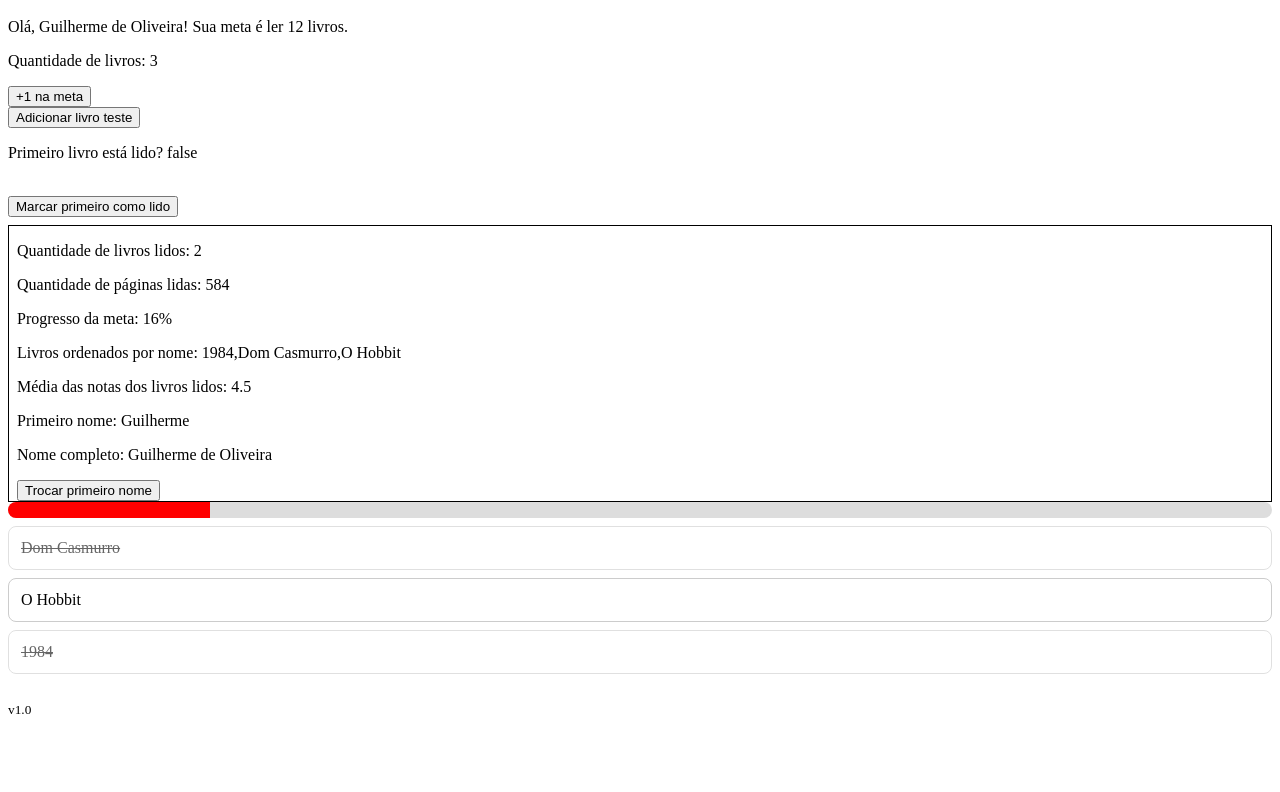
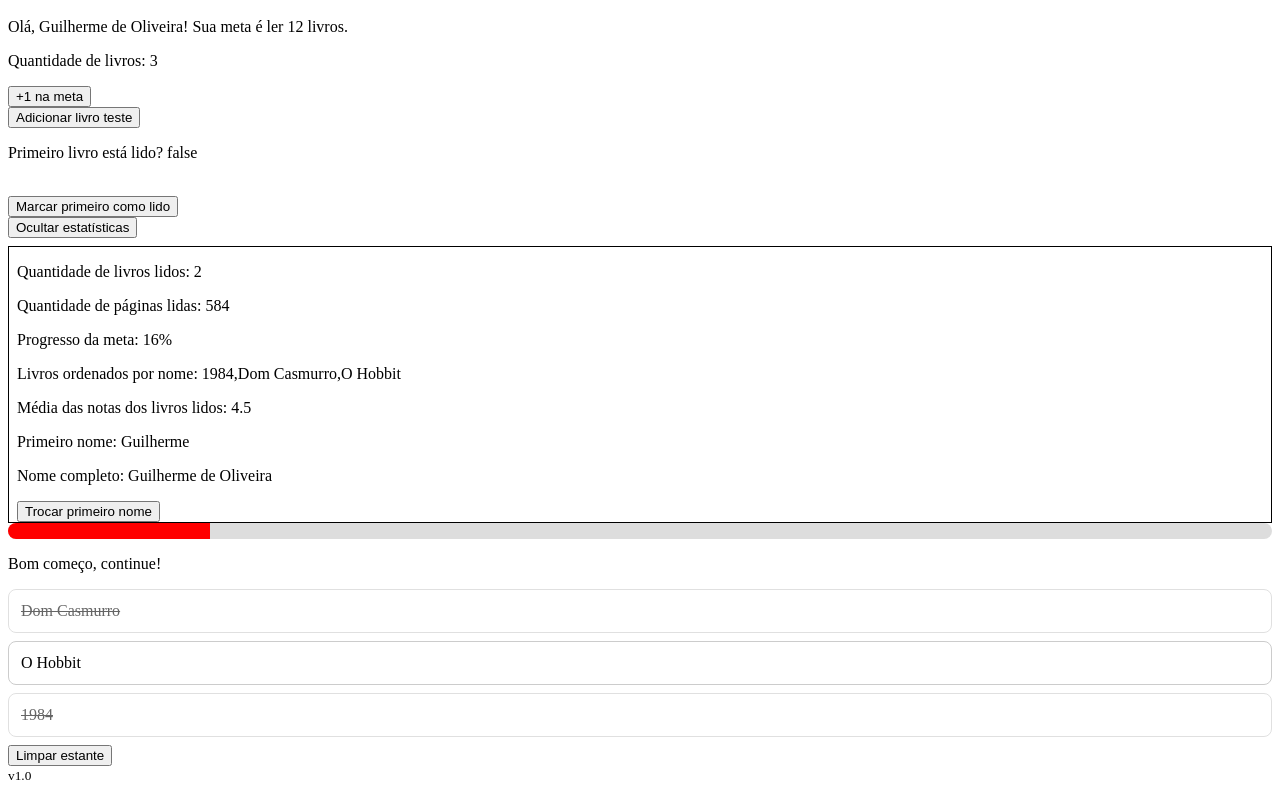
Before and after one commit to gdodev/minha-estante-vue-js, a Vue app: page / in a window 1280 px wide. Shown: the part 203-995 px from the top of the page. Before the commit the page ends 929 px from the top, so only its background shows below. Built offline with nearby package versions, Linux system fonts and the light colour scheme.

Commit message:
feat: Conclui a etapa 6 do exercício

```diff
--- a/src/App.vue
+++ b/src/App.vue
@@ -43,7 +43,9 @@ function adicionarLivroTeste() {
 }
 
 function marcarPrimeiroComoLido() {
-  livros.value[1].lido = true;
+  if (livros.value.length >= 2) {
+    livros.value[1].lido = true;
+  }
 }
 
 const livrosLidos = computed(() => livros.value.filter((livro) => livro.lido));
@@ -88,6 +90,12 @@ const primeiroNome = computed({
   },
 });
 
+function limparEstante() {
+  livros.value = [];
+}
+
+const mostrarEstatisticas = ref(true);
+
 </script>
 
 <template>
@@ -101,9 +109,15 @@ const primeiroNome = computed({
   <p>Quantidade de livros: {{ livros.length }}</p>
   <button @click="aumentarMeta">+1 na meta</button>
   <br><button @click="adicionarLivroTeste">Adicionar livro teste</button>
-  <p>Primeiro livro está lido? {{ livros[1].lido }}</p>
+  <!-- só mostra a linha se existir o livro -->
+<p v-if="livros.length >= 2">Primeiro livro está lido? {{ livros[1].lido }}</p>
+
   <br><button @click="marcarPrimeiroComoLido">Marcar primeiro como lido</button>
-  <div style="padding: 0px 8px; border: 1px solid black; margin-top: 8px;">
+  <br><button @click="mostrarEstatisticas = !mostrarEstatisticas">
+  {{ mostrarEstatisticas ? 'Ocultar' : 'Mostrar' }} estatísticas
+</button>
+
+  <div v-show="mostrarEstatisticas" style="padding: 0px 8px; border: 1px solid black; margin-top: 8px;">
     <p>Quantidade de livros lidos: {{ totalLidos }}</p>
     <p>Quantidade de páginas lidas: {{ totalPaginasLidas }}</p>
     <p :class="{ 'meta-batida': progressoMeta === 100 }">Progresso da meta: {{ progressoMeta }}%</p>
@@ -113,12 +127,32 @@ const primeiroNome = computed({
 <p>Nome completo: {{ usuario.nome }}</p>
 <button @click="primeiroNome = 'João'">Trocar primeiro nome</button>
   </div>
+
+  <template v-if="livros.length > 0">
+
   <div class="barra">
     <div class="barra-preenchida" :style="{ width: progressoMeta + '%', background: corBarra }"></div>
   </div>
-  <p :class="['card', livros[0].lido ? 'livro-lido' : '']">{{ livros[0].titulo }}</p>
+  <p v-if="progressoMeta === 0">Bora começar! 📖</p>
+  <p v-else-if="progressoMeta < 50">Bom começo, continue!</p>
+  <p v-else-if="progressoMeta < 100">Falta pouco! 🔥</p>
+  <p v-else>Meta batida! 🎉</p>
+  <!-- <p :class="['card', livros[0].lido ? 'livro-lido' : '']">{{ livros[0].titulo }}</p>
   <p :class="['card', livros[1].lido ? 'livro-lido' : '']">{{ livros[1].titulo }}</p>
-  <p :class="['card', livros[2].lido ? 'livro-lido' : '']">{{ livros[2].titulo }}</p>
+  <p :class="['card', livros[2].lido ? 'livro-lido' : '']">{{ livros[2].titulo }}</p> -->
+  <p
+  v-for="livro in livros"
+  :key="livro.id"
+  :class="['card', { 'livro-lido': livro.lido }]"
+>
+  {{ livro.titulo }}
+</p>
+
+
+  </template>
+
+
+  <button @click="limparEstante">Limpar estante</button>
   <br><small>v{{ $versao }}</small>
 </template>
 
```
